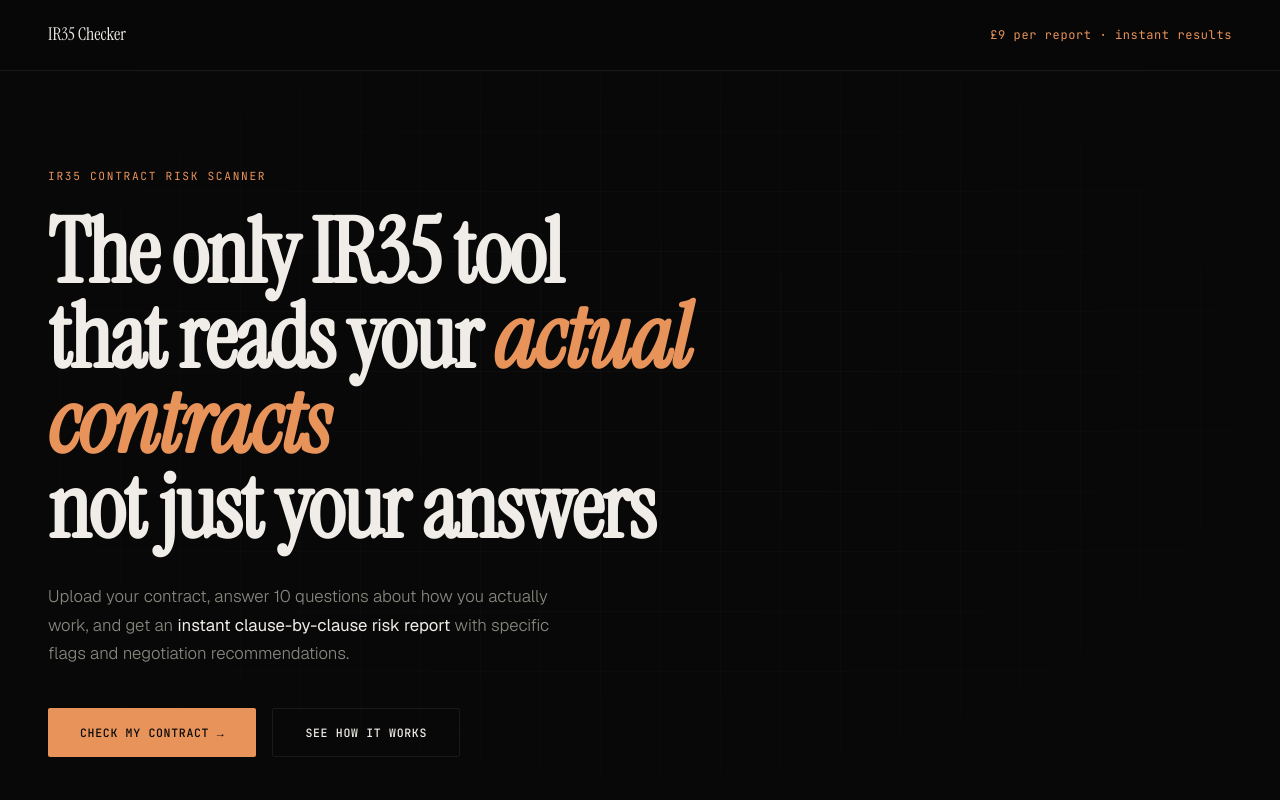
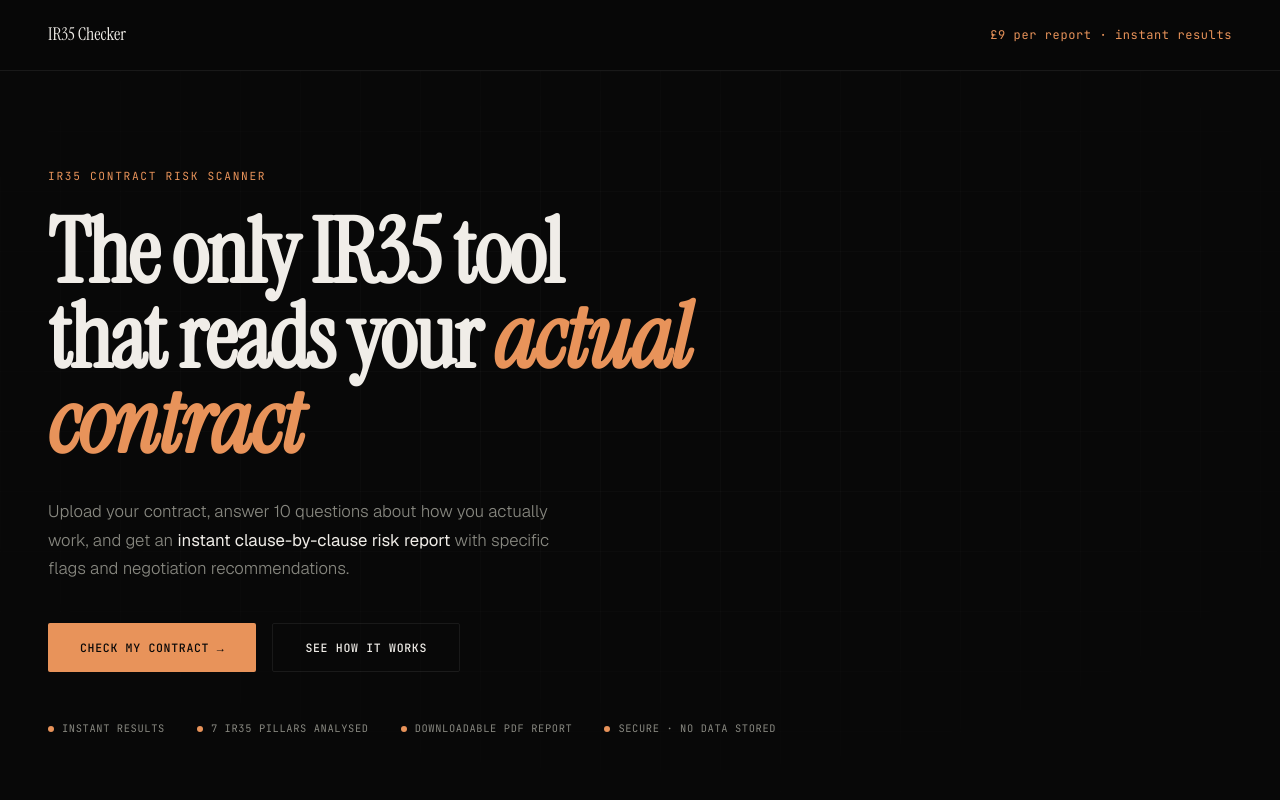
Before and after one commit to fynley17/IR35-claude, a website: page public/index.html in a window 1280 px wide. Shown: the top 800 px of the page. Drawn offline with nearby package versions, Linux system fonts and the light colour scheme.

Commit message:
Fix grammar in hero section heading

```diff
--- a/public/index.html
+++ b/public/index.html
@@ -535,7 +535,7 @@
       <div class="hero-bg"></div>
       <div class="hero-inner">
         <p class="eyebrow">IR35 Contract Risk Scanner</p>
-        <h1>The only IR35 tool<br />that reads your <em>actual contracts</em><br/> not just your answers</h1>
+        <h1>The only IR35 tool<br />that reads your <em>actual contract</em></h1>
         <p class="hero-sub">
           Upload your contract, answer 10 questions about how you actually work,
           and get an <strong>instant clause-by-clause risk report</strong> with
```
